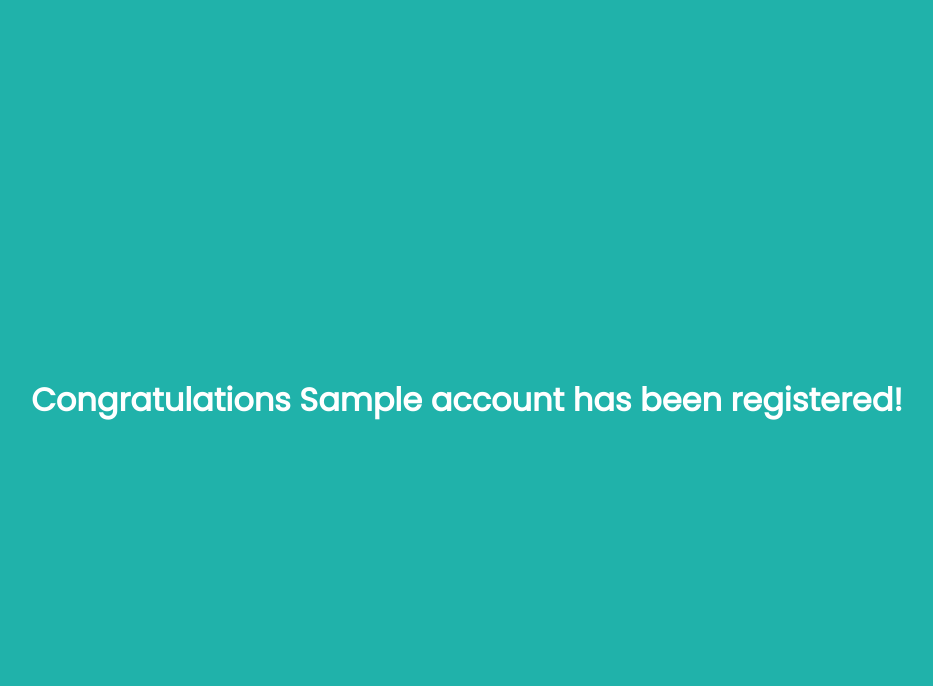
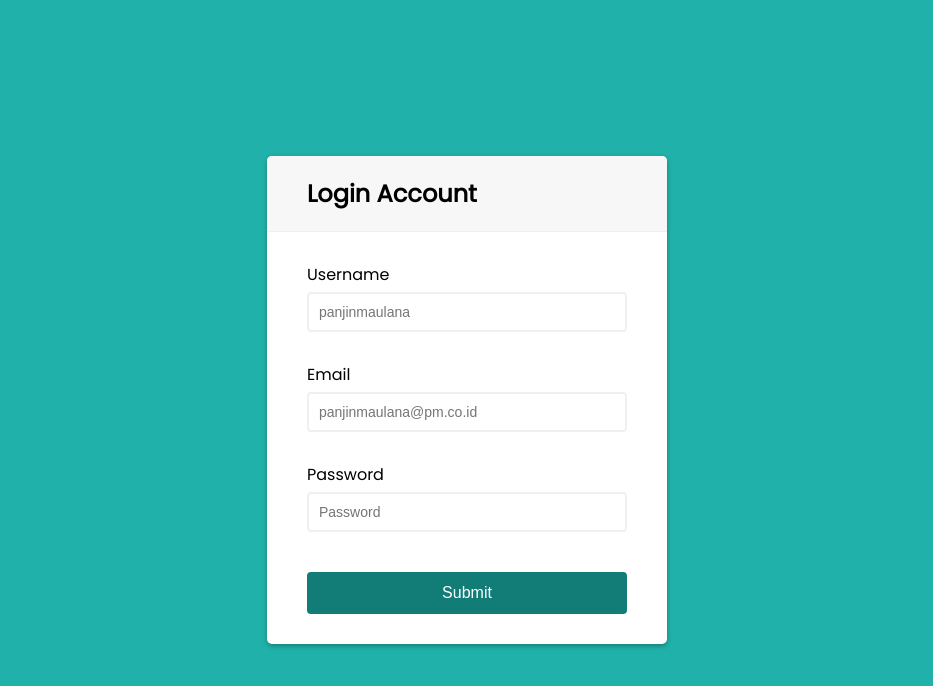
Before and after one commit to panjinmaulana/HTML-CSS-DOM-Create-Account-Page, a plain HTML site: page index.html in a window 1280 px wide. Both pictures are taken after typing "Sample", "name@example.com", "Sample123", "Sample123" into the empty fields and a click on the button "Submit". Shown: the whole page, without its empty margins (173-1106 px from the left). Drawn offline with Linux system fonts and the light colour scheme.

Commit message:
Added login feature

```diff
--- a/index.html
+++ b/index.html
@@ -4,7 +4,7 @@
     <meta charset="UTF-8" />
     <meta http-equiv="X-UA-Compatible" content="IE=edge" />
     <meta name="viewport" content="width=device-width, initial-scale=1.0" />
-    <title>PM | Create Account Page</title>
+    <title>PM | Create-Login Account Page</title>
     <link
       rel="stylesheet"
       href="https://use.fontawesome.com/releases/v5.15.3/css/all.css"
--- a/script.js
+++ b/script.js
@@ -1,11 +1,19 @@
 const form = document.getElementById("form");
+const formControl = document.querySelectorAll(".form-control");
 const username = document.getElementById("username");
 const email = document.getElementById("email");
 const password = document.getElementById("password");
 const confirmPassword = document.getElementById("confirmPassword");
 const container = document.querySelector(".container");
 
-const check = document.getElementsByClassName("fa-check-circle");
+const h2 = document.querySelector("h2");
+
+const label = document.querySelectorAll("label");
+const input = document.querySelectorAll("input");
+const small = document.querySelectorAll("small");
+
+const checkTrue = document.getElementsByClassName("fa-check-circle");
+const checkFalse = document.getElementsByClassName("fa-exclamation-circle");
 
 const registered = document.querySelector(".registered");
 
@@ -15,12 +23,15 @@ form.addEventListener("submit", (e) => {
   checkInputs();
 });
 
+let databaseCreate = [];
+let databaseLogin = [];
+
 function checkInputs() {
   // trim to remove the whitespaces
-  const usernameValue = username.value.trim();
-  const emailValue = email.value.trim();
-  const passwordValue = password.value.trim();
-  const confirmPasswordValue = confirmPassword.value.trim();
+  let usernameValue = username.value.trim();
+  let emailValue = email.value.trim();
+  let passwordValue = password.value.trim();
+  let confirmPasswordValue = confirmPassword.value.trim();
 
   if (usernameValue === "") {
     setErrorFor(username, "Username cannot be blank");
@@ -58,17 +69,71 @@ function checkInputs() {
     confirmPasswordValue &&
     passwordValue === confirmPasswordValue
   ) {
+    databaseCreate.push(usernameValue);
+    databaseCreate.push(emailValue);
+    databaseCreate.push(passwordValue);
+    for (let i = 0; i < checkTrue.length; i++) {
+      checkTrue[i].style.visibility = "hidden";
+      input[i].style.borderColor = "#f0f0f0";
+    }
+    username.value = "";
+    email.value = "";
+    password.value = "";
+    confirmPassword.value = "";
+
+    h2.innerText = "Login Account";
+    form[3].style.visibility = "hidden";
+    label[3].style.visibility = "hidden";
+    checkFalse[0].style.visibility = "hidden";
+    small[0].style.visibility = "hidden";
+
+    formControl[3].remove();
+  } else if (
+    usernameValue &&
+    emailValue &&
+    isEmail(emailValue) &&
+    passwordValue
+  ) {
+    databaseLogin.push(usernameValue);
+    databaseLogin.push(emailValue);
+    databaseLogin.push(passwordValue);
+    checkFalse[0].style.visibility = "visible";
+    small[0].style.visibility = "visible";
+  }
+  // console.log(databaseCreate, databaseLogin);
+  if (databaseCreate[0] === databaseLogin[0]) {
+    checkFalse[0].style.visibility = "hidden";
+    small[0].style.visibility = "hidden";
+    if (databaseCreate[1] === databaseLogin[1]) {
+      if (databaseCreate[2] === databaseLogin[2]) {
         container.style.visibility = "hidden";
         const h1 = document.createElement("h1");
         const node = document.createTextNode(
-      `Congratulations ${usernameValue} account has been registered!`
+          `Congratulations ${usernameValue} have successfully logged in!`
         );
         h1.appendChild(node);
         registered.appendChild(h1);
         registered.style.visibility = "visible";
-    for (let i = 0; i < check.length; i++) {
-      check[i].style.visibility = "hidden";
+      } else {
+        databaseLogin = [];
+        username.value = "";
+        email.value = "";
+        password.value = "";
+        setErrorFor(password, "Passwords does not match");
       }
+    } else {
+      databaseLogin = [];
+      username.value = "";
+      email.value = "";
+      password.value = "";
+      setErrorFor(email, "Email does not match");
+    }
+  } else {
+    databaseLogin = [];
+    username.value = "";
+    email.value = "";
+    password.value = "";
+    setErrorFor(username, "Username does not match");
   }
 }
 
```
Lines whose indentation alone changed are shown as unchanged.
